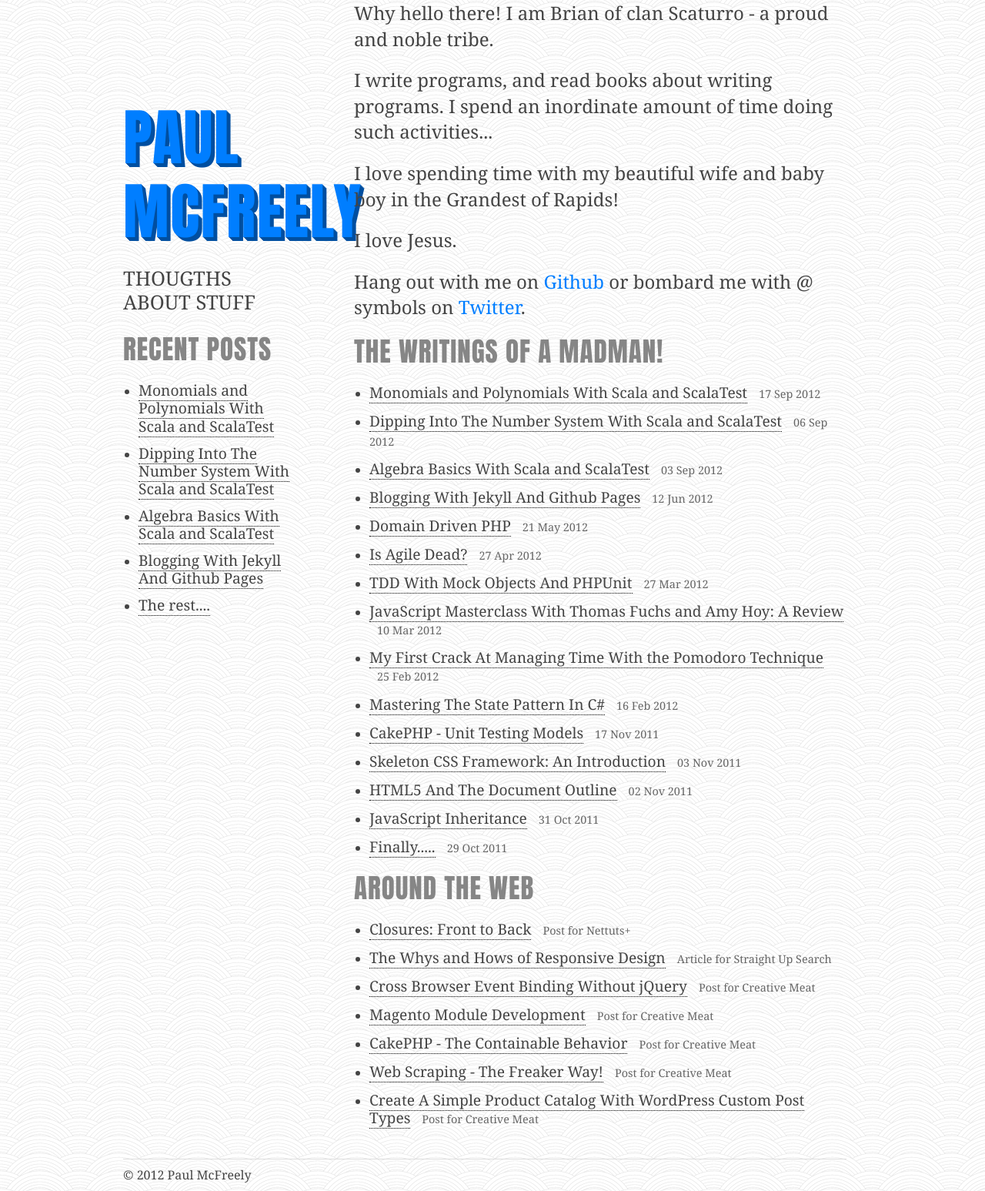
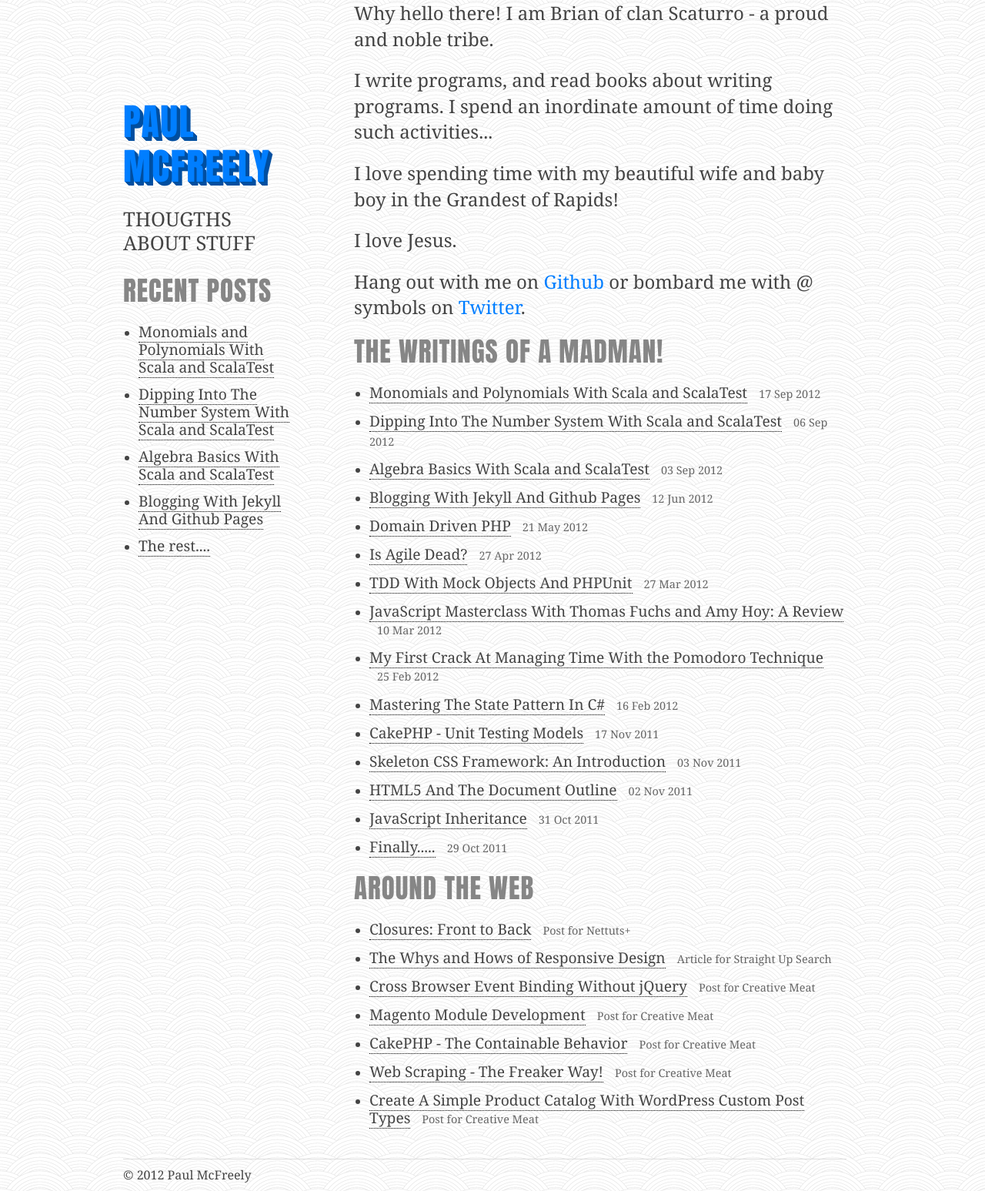
Before and after one commit to McFreely/mcfreely.github.com, a Jekyll site: the page built from index.html, in a window 1280 px wide. Shown: the whole page at 77% size. Built offline with Jekyll 4.4.1, drawn with Linux system fonts in a browser that asks for light colours.

Commit message:
few css changes second

```diff
--- a/css/base.css
+++ b/css/base.css
@@ -67,7 +67,7 @@
 		font-family: "Georgia", "Times New Roman", serif;
 		font-weight: normal; }
 	h1 a, h2 a, h3 a, h4 a, h5 a, h6 a { font-weight: inherit; }
-	h1 { font-size: 40px; line-height: 50px; margin-bottom: 14px;}
+	h1 { font-size: 40px; line-height: 46px; margin-bottom: 14px;}
 	h2 { font-size: 35px; line-height: 40px; margin-bottom: 10px; }
 	h3 { font-size: 28px; line-height: 34px; margin-bottom: 8px; }
 	h4 { font-size: 21px; line-height: 30px; margin-bottom: 4px; }
--- a/css/layout.css
+++ b/css/layout.css
@@ -171,7 +171,7 @@ footer {
 .site-heading {
 	color:#007eff;
 	font-family:'Anton',Helvetica, Arial, sans-serif;
-	font-size:5em;
+	font-size:3em;
 	font-weight:normal;
 	line-height:1.2em;
 	letter-spacing:1.5px;
```
